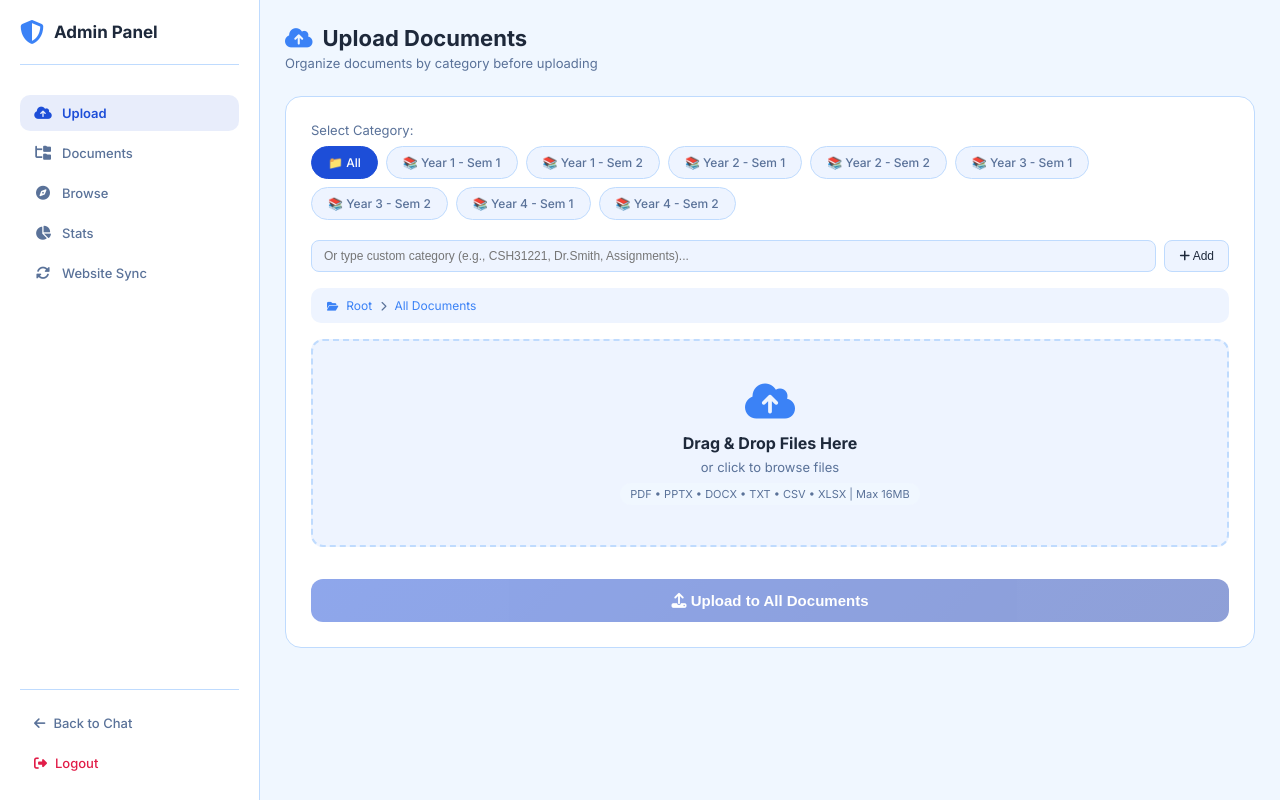
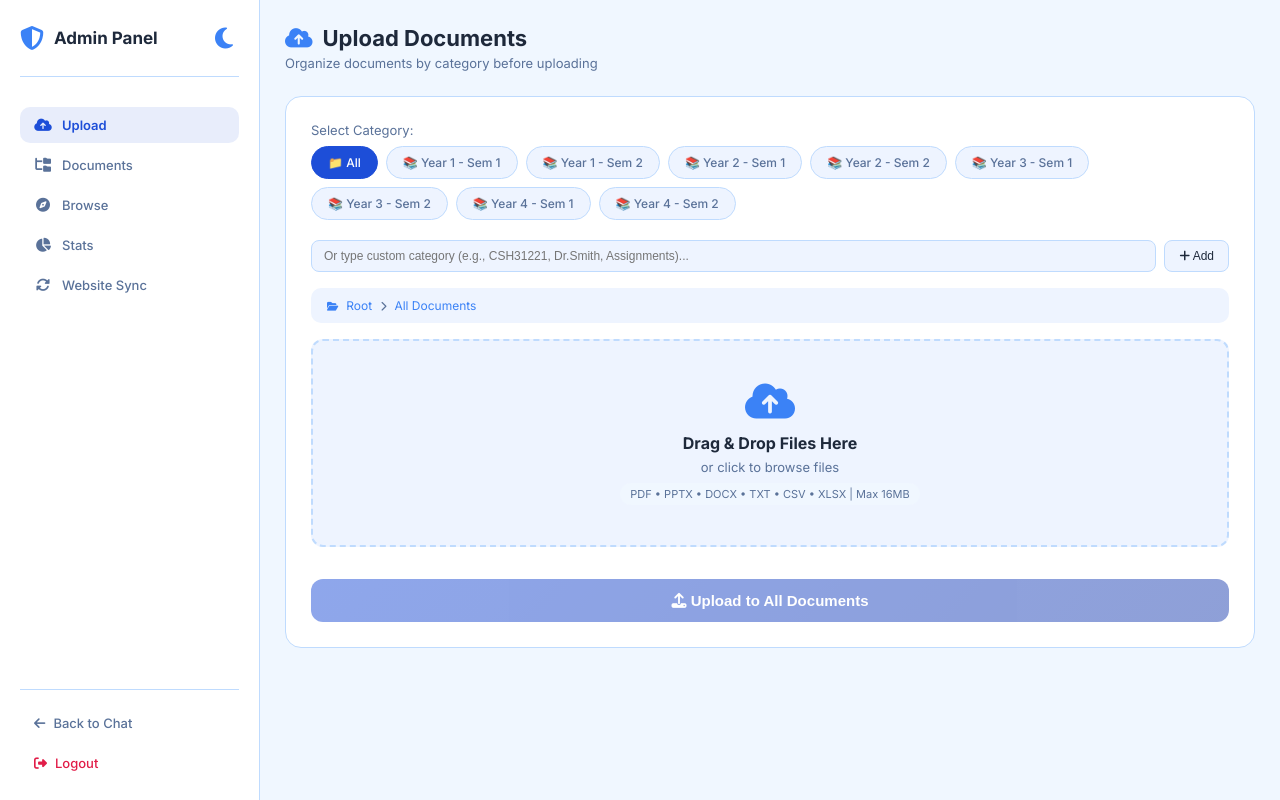
Before and after one commit to abdullahfaiz030/University-RAG-Chatbot, a Flask app: page /admin/panel in a window 1280 px wide. Run offline with Flask 3, Linux system fonts and the light colour scheme; the visitor is signed in with stand-in values (Sample User, id 1); data that the repository does not hold is empty; some libraries are stand-ins or nearby versions.

Commit message:
Implement dark theme toggling support for admin panel and login screen

```diff
--- a/static/admin.css
+++ b/static/admin.css
@@ -13,6 +13,20 @@
     --error: #e11d48;
     --border: #bfdbfe;
     --radius: 16px;
+    --shadow: 0 25px 50px rgba(15, 45, 107, 0.12);
+    --shadow-sm: 0 8px 25px rgba(15, 45, 107, 0.08);
+}
+
+.dark-theme {
+    --bg: #090d16;
+    --surface: #111827;
+    --surface-light: #1f2937;
+    --text: #f3f4f6;
+    --text-secondary: #9ca3af;
+    --border: #374151;
+    --border-light: #1f2937;
+    --shadow: 0 25px 50px rgba(0, 0, 0, 0.5);
+    --shadow-sm: 0 8px 25px rgba(0, 0, 0, 0.35);
 }
 
 * {
@@ -38,6 +52,10 @@ body {
     padding: 20px;
 }
 
+.dark-theme .login-body {
+    background: linear-gradient(145deg, #0f172a 0%, #090d16 50%, #1e1b4b 100%);
+}
+
 .login-container {
     width: 100%;
     max-width: 420px;
@@ -48,7 +66,7 @@ body {
     border: 1px solid var(--border);
     border-radius: 20px;
     padding: 35px;
-    box-shadow: 0 25px 50px rgba(15, 45, 107, 0.12);
+    box-shadow: var(--shadow);
 }
 
 .login-header {
@@ -693,7 +711,7 @@ body {
     border-radius: 20px;
     width: 100%;
     max-width: 460px;
-    box-shadow: 0 30px 60px rgba(15, 45, 107, 0.2);
+    box-shadow: var(--shadow);
     transform: scale(0.92) translateY(12px);
     transition: transform 0.28s cubic-bezier(0.34, 1.56, 0.64, 1);
     overflow: hidden;
--- a/static/admin.js
+++ b/static/admin.js
@@ -7,8 +7,45 @@ let folderStructure = {};
 let uploadPath = [];
 let browsePath = [];
 
+// ========== THEME TOGGLING ==========
+function initTheme() {
+    var savedTheme = localStorage.getItem('theme');
+    var toggleBtn = document.getElementById('themeToggleBtn');
+    if (savedTheme === 'dark') {
+        document.body.classList.add('dark-theme');
+        if (toggleBtn) {
+            const icon = toggleBtn.querySelector('i');
+            if (icon) {
+                icon.classList.remove('fa-moon');
+                icon.classList.add('fa-sun');
+            }
+        }
+    }
+}
+
+function toggleTheme() {
+    var toggleBtn = document.getElementById('themeToggleBtn');
+    var icon = toggleBtn ? toggleBtn.querySelector('i') : null;
+    if (document.body.classList.contains('dark-theme')) {
+        document.body.classList.remove('dark-theme');
+        localStorage.setItem('theme', 'light');
+        if (icon) {
+            icon.classList.remove('fa-sun');
+            icon.classList.add('fa-moon');
+        }
+    } else {
+        document.body.classList.add('dark-theme');
+        localStorage.setItem('theme', 'dark');
+        if (icon) {
+            icon.classList.remove('fa-moon');
+            icon.classList.add('fa-sun');
+        }
+    }
+}
+
 // Initialize
 document.addEventListener('DOMContentLoaded', () => {
+    initTheme();
     setupUploadZone();
     setupCategorySelector();
     setupNavigationListeners();
--- a/templates/admin.html
+++ b/templates/admin.html
@@ -8,15 +8,31 @@
     <link rel="stylesheet" href="{{ url_for('static', filename='admin.css') }}">
     <link href="https://fonts.googleapis.com/css2?family=Inter:wght@400;500;600;700&display=swap" rel="stylesheet">
     <link rel="stylesheet" href="https://cdnjs.cloudflare.com/ajax/libs/font-awesome/6.5.1/css/all.min.css">
+    <script>
+        (function() {
+            const savedTheme = localStorage.getItem('theme');
+            if (savedTheme === 'dark') {
+                document.documentElement.classList.add('dark-theme');
+                document.addEventListener('DOMContentLoaded', () => {
+                    document.body.classList.add('dark-theme');
+                });
+            }
+        })();
+    </script>
 </head>
 
 <body>
     <div class="admin-container">
         <!-- Sidebar -->
         <div class="admin-sidebar">
-            <div class="sidebar-brand">
-                <i class="fas fa-shield-alt"></i>
-                <h2>Admin Panel</h2>
+            <div class="sidebar-brand" style="display: flex; align-items: center; justify-content: space-between; width: 100%;">
+                <div style="display: flex; align-items: center; gap: 10px;">
+                    <i class="fas fa-shield-alt"></i>
+                    <h2>Admin Panel</h2>
+                </div>
+                <button id="themeToggleBtn" onclick="toggleTheme()" title="Toggle Theme" style="background: none; border: none; color: var(--text-secondary); cursor: pointer; font-size: 16px; transition: all 0.2s; padding: 6px; border-radius: 8px; display: flex; align-items: center; justify-content: center;">
+                    <i class="fas fa-moon"></i>
+                </button>
             </div>
 
             <nav class="sidebar-nav">
```
Also changed, not shown: templates/admin_login.html (+11 -0 lines).
